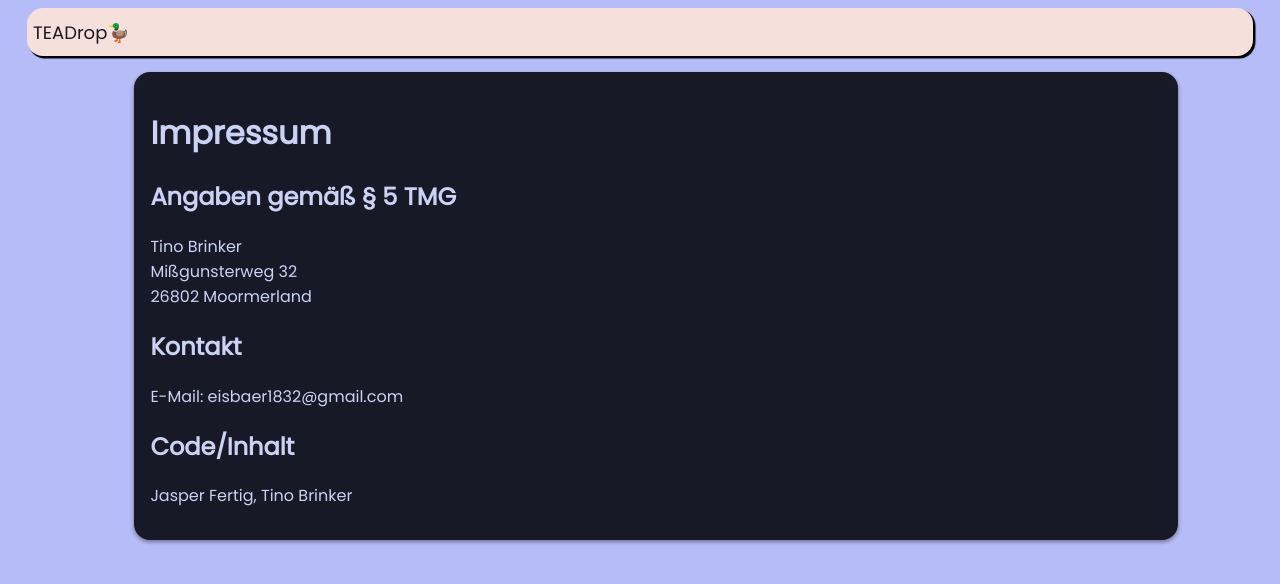
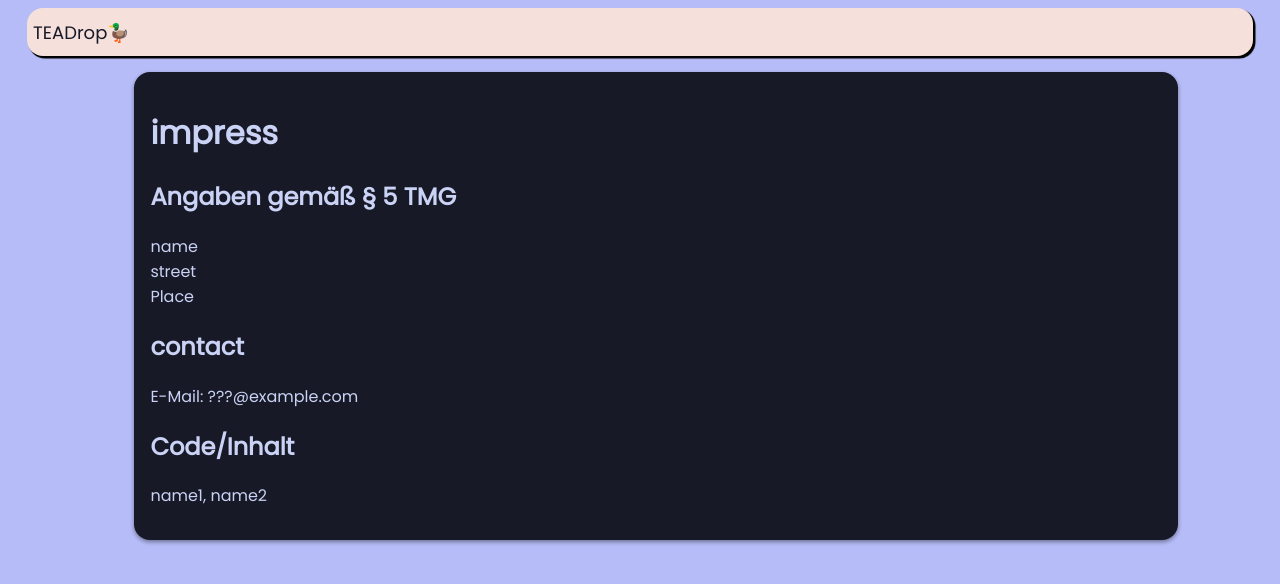
Before and after one commit to computer-leadership-poet/teadrop, a website: page public/page/impress.html in a window 1280 px wide. Drawn offline with Linux system fonts and the light colour scheme; files whose address does not match are found by name.

Commit message:
impress cange

```diff
--- a/public/page/impress.html
+++ b/public/page/impress.html
@@ -18,13 +18,13 @@
 
   <div class=" text-box-light bg-dark round-2 center-80" style="margin-top: 1rem;">
     <div style="color:f5e0dc">
-        <h1>Impressum</h1>
+        <h1>impress</h1>
         <h2>Angaben gem&auml;&szlig; &sect; 5 TMG</h2>
-        <p>  Tino Brinker <br/> Mißgunsterweg 32<br/> 26802 Moormerland</p>
-        <h2>Kontakt</h2>
-        <p> E-Mail: eisbaer1832@gmail.com </p>
+        <p>  name <br/> street <br/> Place</p>
+        <h2>contact</h2>
+        <p> E-Mail: ???@example.com </p>
         <h2> Code/Inhalt  </h2>
-        <p>Jasper Fertig, Tino Brinker</p>
+        <p>name1, name2</p>
     </div>
     </div>
       <script src="/public/js/jquery-3.6.0.min.js"></script>
```
